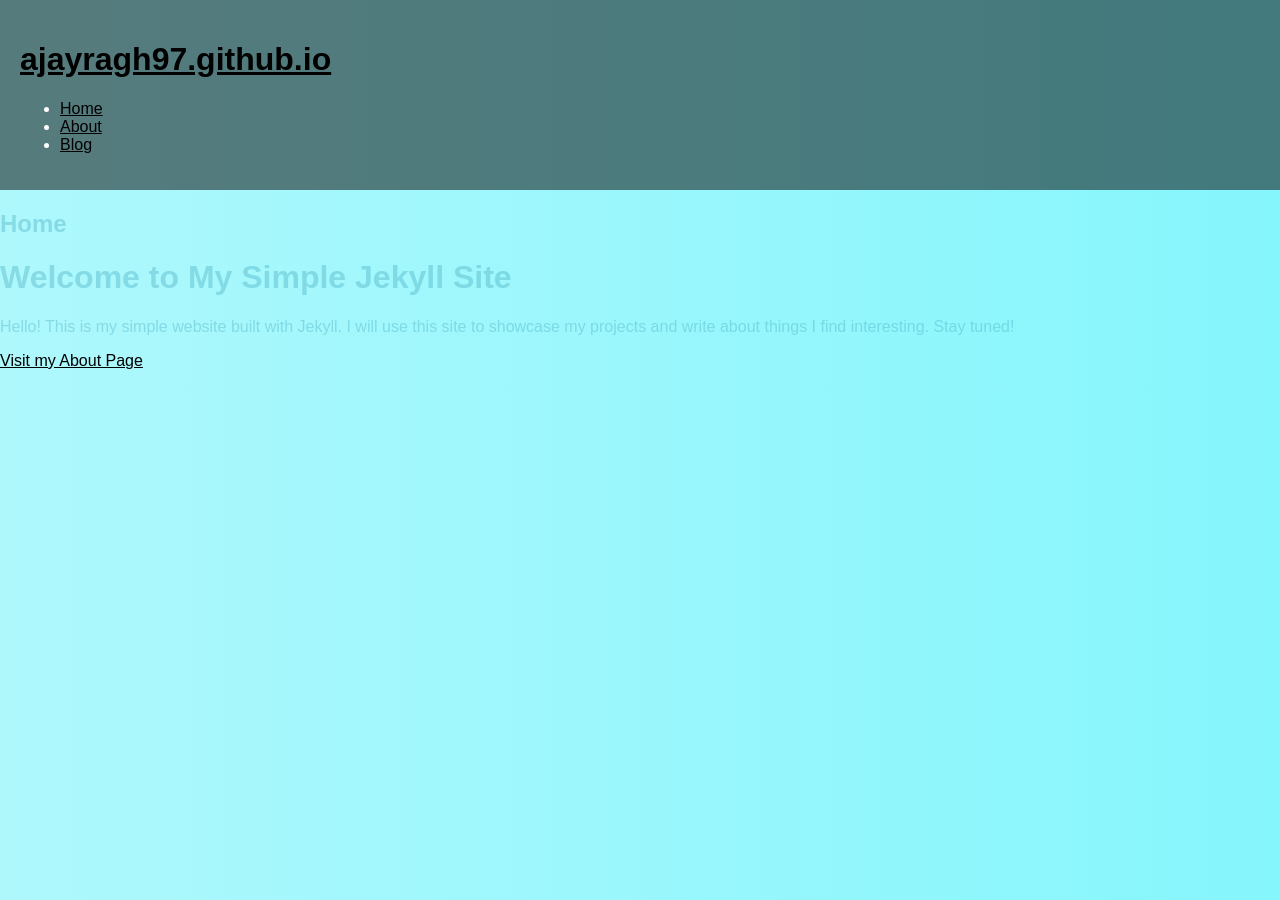
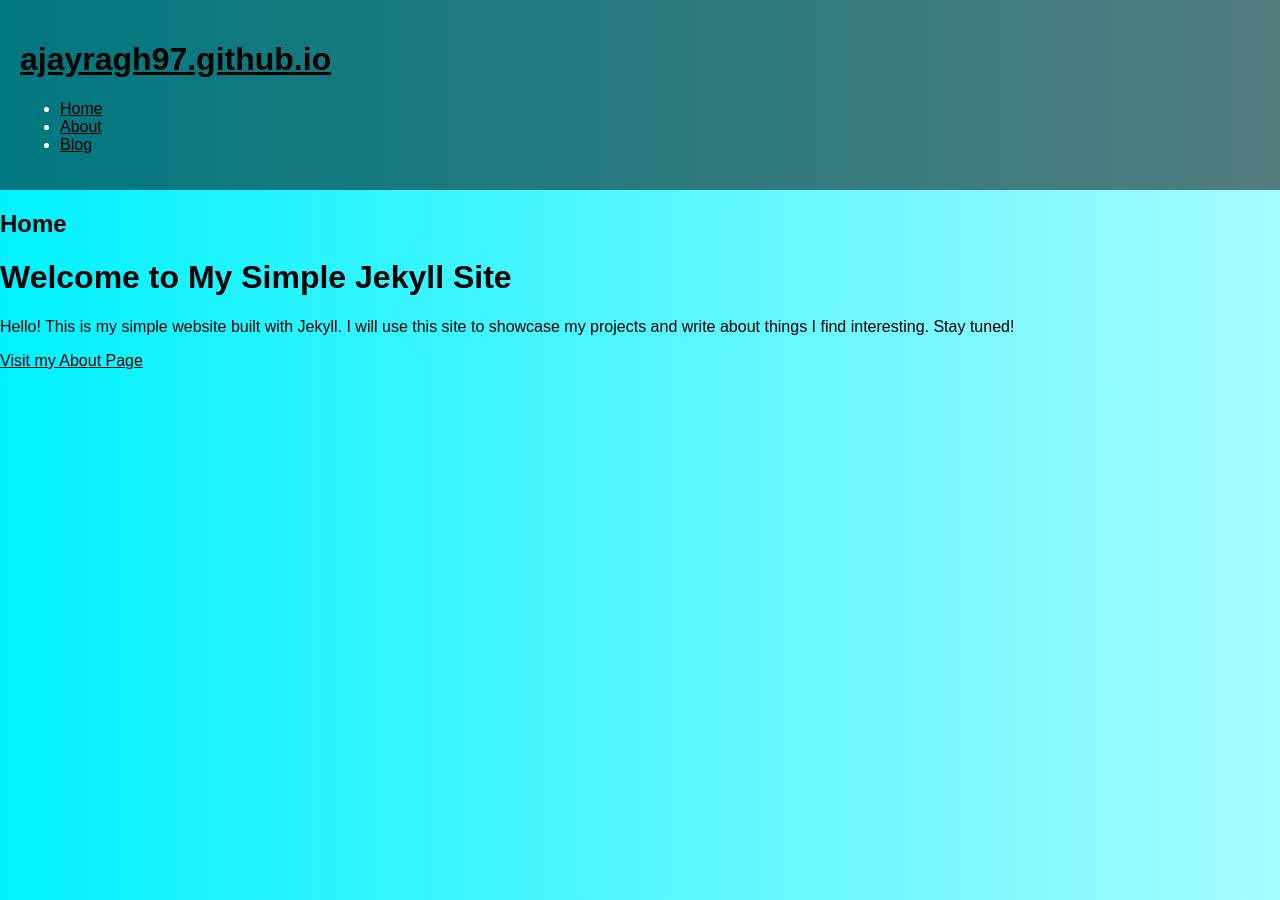
Before and after one commit to ajayragh97/ajayragh97.github.io, a Jekyll site: the page built from index.md, in a window 1280 px wide. Built offline with Jekyll 4.4.1, drawn with Linux system fonts in a browser that asks for light colours.

Commit message:
portfolio site test

```diff
--- a/assets/css/styles.css
+++ b/assets/css/styles.css
@@ -1,8 +1,8 @@
 /* assets/css/styles.css */
 body {
-    background: linear-gradient(to right, #aef8fc, #85f6fc); /* Gradient background */
+    background: linear-gradient(to right, #00f2ff, #a6fbff); /* Gradient background */
     font-family: Arial, sans-serif;
-    color: #44a9c060;
+    color: #020202;
     margin: 0;
     padding: 0;
   }
```
